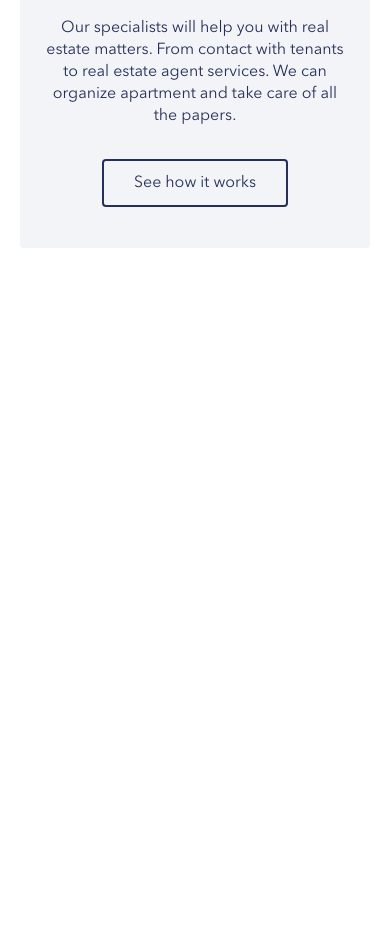
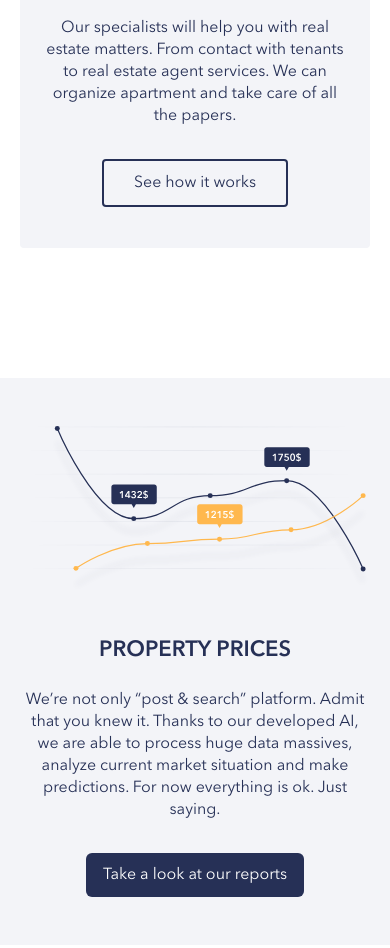
Before and after one commit to antonrud95/Flatstep, a website: page index.html in a window 390 px wide. Shown: the part 2986-3934 px from the top of the page. Before the commit the page ends 3278 px from the top, so only its background shows below. Drawn offline with nearby package versions, Linux system fonts and the light colour scheme; files whose address does not match are found by name.

Commit message:
Add/sectionPrices

```diff
--- a/index.html
+++ b/index.html
@@ -512,6 +512,23 @@
             </div>
         </section>
 
+        <section class="prices">
+            <div class="container">
+                <div class="prices-graph">
+                    <img src="./img/prices/graph.svg" alt="">
+                </div>
+                <div class="prices-description">
+                    <h2>
+                        property prices
+                    </h2>
+                    <p>
+                        We’re not only “post & search” platform. Admit that you knew it. Thanks to our developed AI, we are able to process huge data massives, analyze  current market situation and make predictions. For now everything is ok. Just saying.
+                    </p>
+                    <a class="main-button" href="#">Take a look at our reports</a>
+                </div>
+            </div>
+        </section>
+
 
         <!-- Optional JavaScript -->
         <!-- jQuery first, then Popper.js, then Bootstrap JS -->
--- a/scss/styles.scss
+++ b/scss/styles.scss
@@ -918,3 +918,61 @@ p {
     }
 }
 // === /HELP ==============================================================================
+
+// === PRICES ==============================================================================
+.prices {
+    background: #F3F4F8;
+    margin: 86px 0 82px 0;
+    .container {
+        display: flex;
+        .prices-graph {
+            padding: 102px 0;
+        }
+        .prices-description {
+            margin-left: 93px;
+            padding-top: 121px;
+            h2 {
+                text-transform: uppercase;
+                margin-bottom: 24px;
+            }
+            p {
+                margin-bottom: 32px;
+            }
+            a {
+                padding: 11px 17px;
+            }
+        }
+    }
+}
+@media (max-width: 1160px) {
+    .prices {
+        .container {
+            .prices-description {
+                margin-left: 43px;
+            }
+        }
+    }
+}
+@media (max-width: 1000px) {
+    .prices {
+        .container {
+            display: block;
+            .prices-graph {
+                text-align: center;
+                padding: 48px 0 40px 0;
+                img {
+                    max-width: 100%;
+                }
+            }
+            .prices-description {
+                text-align: center;
+                margin-left: 0;
+                padding-top: 0;
+                a {
+                    margin-bottom: 48px;
+                }
+            }
+        }
+    }
+}
+// === /PRICES ==============================================================================
```
Also changed, not shown: css/styles.css, img/prices/graph.svg (added), 1 other file.
